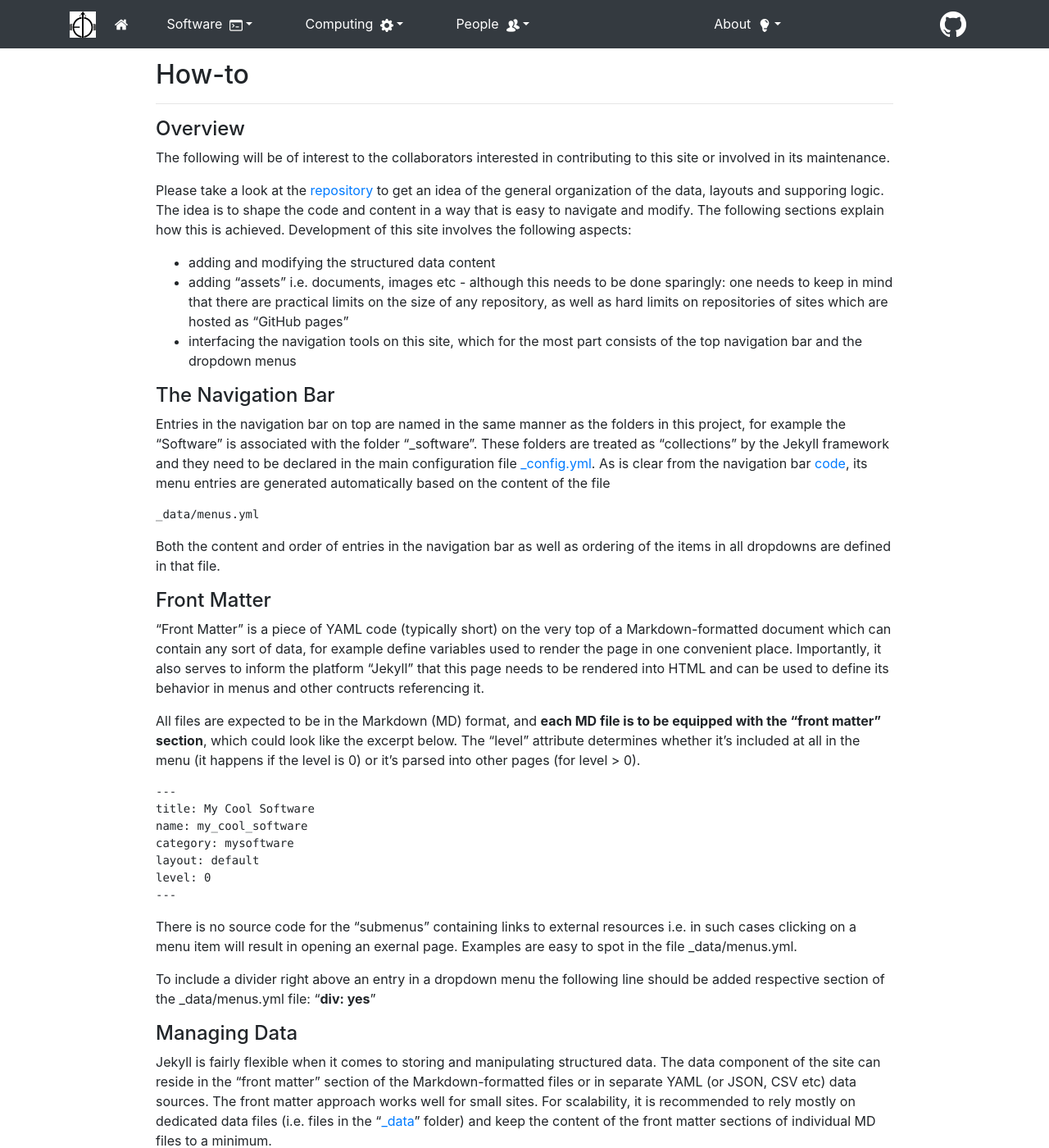
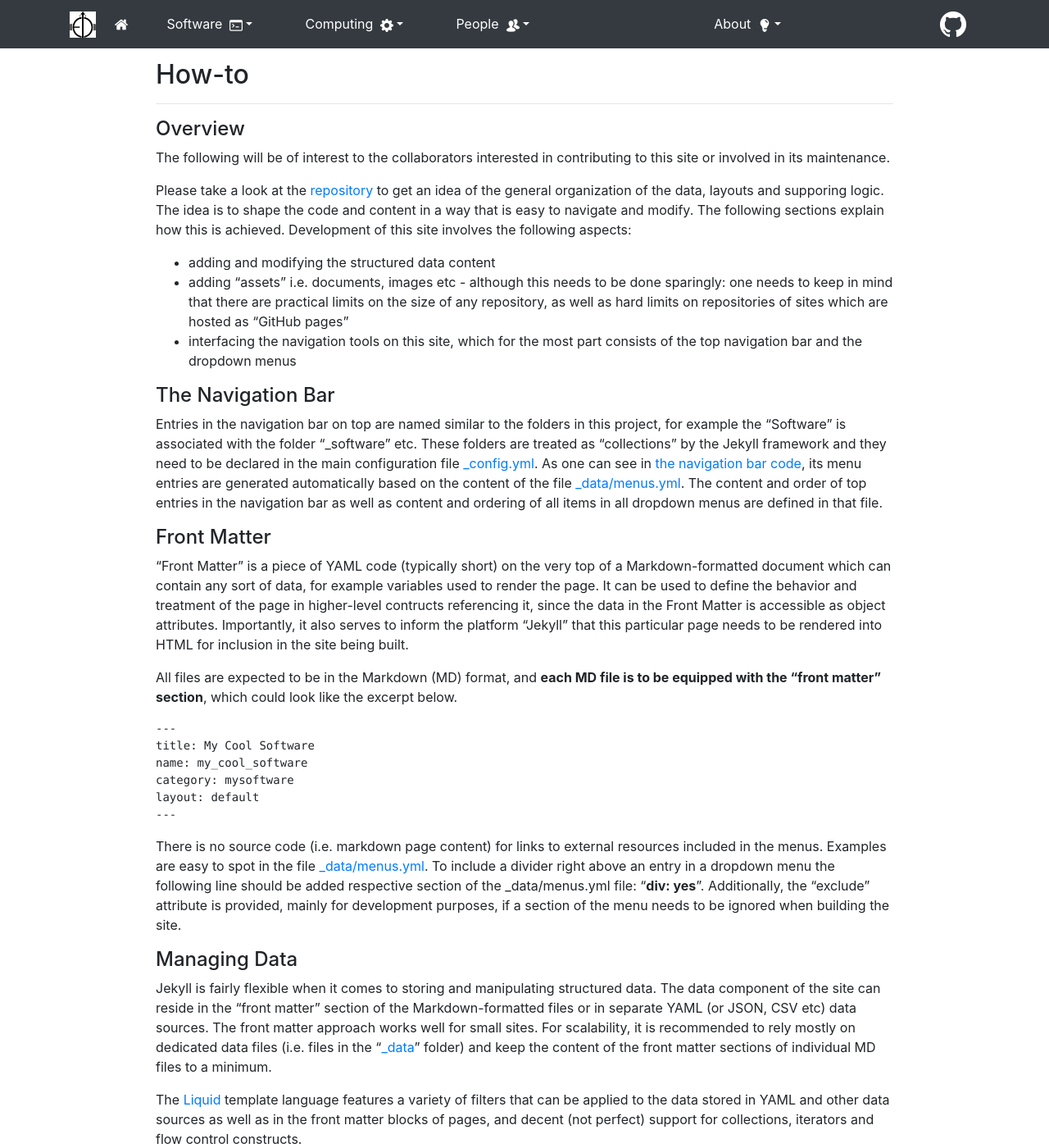
Before and after one commit to kkauder/eic.github.io, a Jekyll site: the page built from _about/howto.md, in a window 1280 px wide and 1400 px high. Shown: the whole window at 82% size. Built offline with Jekyll 4.4.1, drawn with Linux system fonts in a browser that asks for light colours; nearby versions of some CDN libraries.

Commit message:
Improved content and fixed errors in the "about" section

````diff
--- a/_about/howto.md
+++ b/_about/howto.md
@@ -23,45 +23,42 @@
 of the top navigation bar and the dropdown menus
 
 #### The Navigation Bar
-Entries in the navigation bar on top are named in the same manner as the folders in this
-project, for example the "Software" is associated with the folder "_software". These folders are treated as
-"collections" by the Jekyll framework and they need to be declared in the main configuration file
+Entries in the navigation bar on top are named similar to the folders in this
+project, for example the "Software" is associated with the folder "_software" etc.
+These folders are treated as "collections" by the Jekyll framework and they need to be declared
+in the main configuration file
 <a href="https://github.com/eic/eic.github.io/blob/master/_config.yml" target="_blank">_config.yml</a>.
-As is clear from the navigation bar
-<a href="https://github.com/eic/eic.github.io/blob/master/_includes/layouts/navbar.html" target="_blank">code</a>,
-its menu entries are  generated automatically based on the content of the file
-```
-_data/menus.yml
-```
-Both the content and order of entries in the navigation bar as well as ordering of the items in all dropdowns
-are defined in that file.
+As one can see in
+<a href="https://github.com/eic/eic.github.io/blob/master/_includes/layouts/navbar.html" target="_blank">the navigation bar code</a>,
+its menu entries are generated automatically based on the content of the file
+<a href="https://raw.githubusercontent.com/eic/eic.github.io/master/_data/menus.yml" target="_blank">_data/menus.yml</a>.
+The content and order of top entries in the navigation bar as well as content and ordering of all items in all dropdown
+menus are defined in that file.
 
 #### Front Matter
 "Front Matter" is a piece of YAML code (typically short) on the very top of a Markdown-formatted
-document which can contain any sort of data, for example define variables used to render the page
-in one convenient place. Importantly, it also serves to inform the platform "Jekyll" that this
-page needs to be rendered into HTML and can be used to define its behavior in menus and other
-contructs referencing it.
+document which can contain any sort of data, for example variables used to render the page.
+It can be used to define the behavior and treatment of the page in higher-level
+contructs referencing it, since the data in the Front Matter is accessible as object attributes.
+Importantly, it also serves to inform the platform "Jekyll" that this particular page needs to be
+rendered into HTML for inclusion in the site being built.
 
 All files are expected to be in the Markdown (MD) format, and
 **each MD file is to be equipped with the "front matter" section**, which could look like the excerpt below.
-The "level" attribute determines whether it's included at all in the menu (it happens if the level is 0) or it's parsed into other pages (for level > 0).
 ```
 ---
 title: My Cool Software
 name: my_cool_software
 category: mysoftware
 layout: default
-level: 0
 ---
 ```
 
-There is no source code for the "submenus" containing links to external resources i.e. in such cases
-clicking on a menu item will result in opening an exernal page. Examples are easy to spot in the file
-_data/menus.yml.
-
+There is no source code (i.e. markdown page content) for links to external resources included in the menus.
+Examples are easy to spot in the file <a href="https://raw.githubusercontent.com/eic/eic.github.io/master/_data/menus.yml" target=_blank>_data/menus.yml</a>.
 To include a divider right above an entry in a dropdown menu the following line should be added
-respective section of the _data/menus.yml file: "**div: yes**"
+respective section of the _data/menus.yml file: "**div: yes**". Additionally, the "exclude" attribute is provided, mainly for development purposes, if
+a section of the menu needs to be ignored when building the site.
 
 #### Managing Data
 Jekyll is fairly flexible when it comes to storing and manipulating structured data.
````
Also changed, not shown: _about/site.md (+5 -2 lines).
